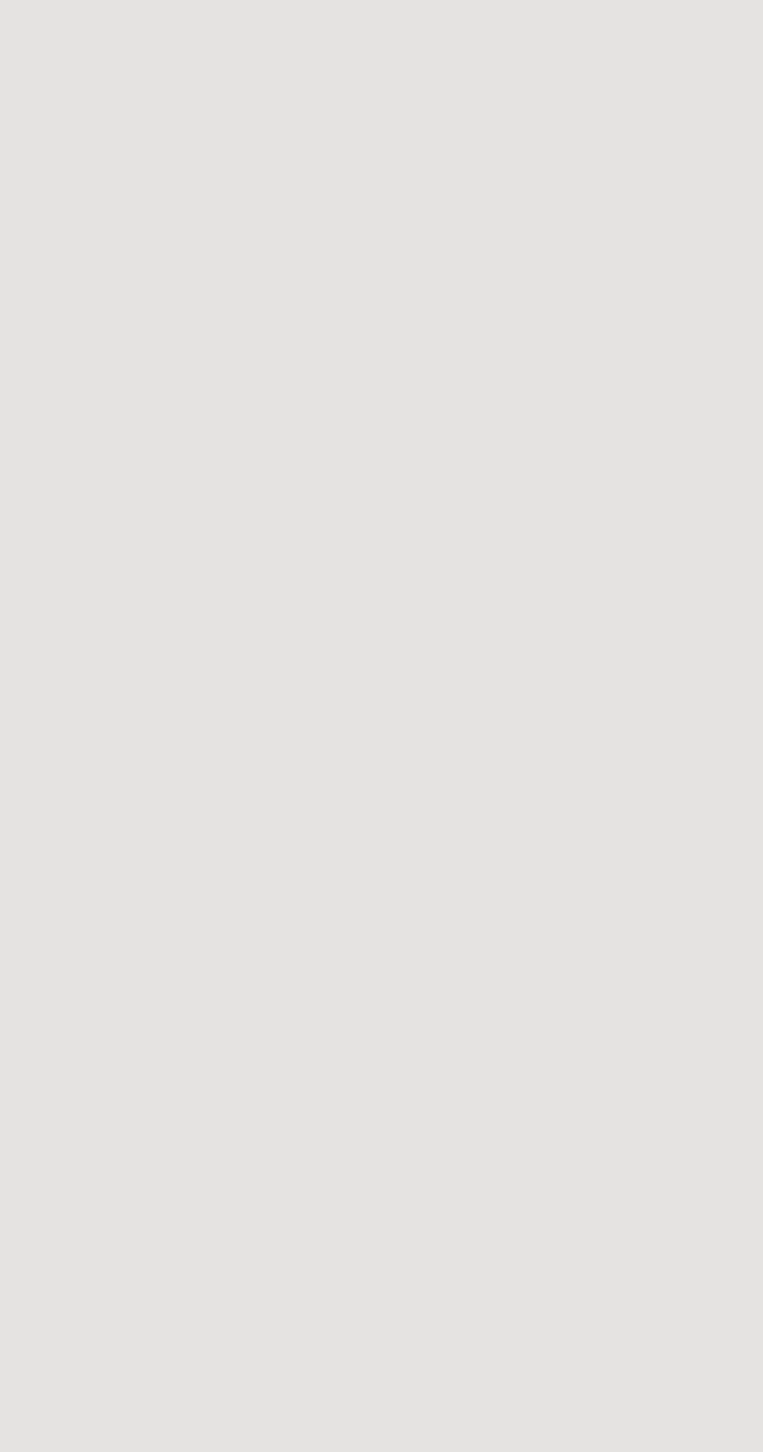
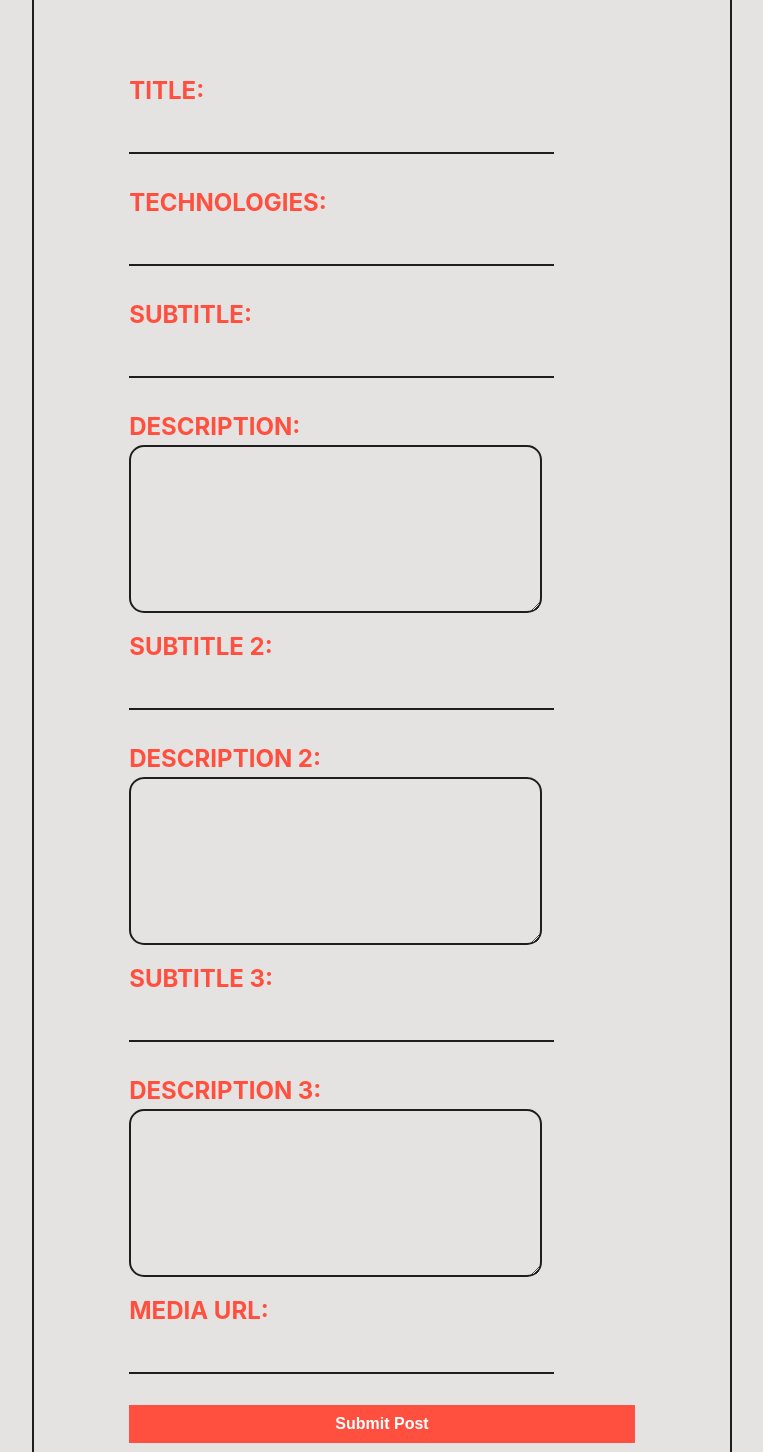
Before and after one commit to BreaGG/TheSphere, a React (Vite) app in the folder Frontend/: page /create-post in a window 1280 px wide. Before the commit this address had no page. Shown: the part 238-1690 px from the top of the page, without its empty margins (258-1021 px from the left). Before the commit the page ends 800 px from the top, so only its background shows below. Built offline with nearby package versions, Linux system fonts and the light colour scheme.

Commit message:
formulario post projects

```diff
--- a/Frontend/src/App.jsx
+++ b/Frontend/src/App.jsx
@@ -8,6 +8,7 @@ import PostDetails from './components/postDetails/PostDetails';
 import UserDetails from './components/userProfile/UserDetails';
 import Contact from './pages/contact/contact';
 import EditProfile from './components/editProfile/EditProfile';
+import PostForm from './pages/PostForm/PostForm';
 import './App.css';
 import { UserProvider } from './contexts/UserContext';
 
@@ -24,6 +25,7 @@ function App() {
                     <Route exact path="/users/:id" element={<UserDetails />} />
                     <Route exact path="/contact" element={<Contact />} />
                     <Route path="/edit-profile/:id" element={<EditProfile />} />
+                    <Route path="/create-post" element={<PostForm />} />
                 </Routes>
             </BrowserRouter>
         </UserProvider>
--- a/Frontend/src/components/navbar/navbar.jsx
+++ b/Frontend/src/components/navbar/navbar.jsx
@@ -42,7 +42,7 @@ function Navbar({ setSearchTerm }) {
                     />
                 </form>
             </div>
-            <NavLink className="shareButton" to="/">
+            <NavLink className="shareButton" to="/create-post">
                 SHARE YOUR WORK!
             </NavLink>
             {user ? (
--- a/Frontend/src/components/userProfile/UserDetails.css
+++ b/Frontend/src/components/userProfile/UserDetails.css
@@ -25,7 +25,7 @@
     width: 100%;
     height: auto;
     display: block;
-    filter: saturate(0%);
+    /* filter: saturate(0%); */
     height: 270px;
     z-index: 1;
     border-right: 2px solid var(--negro);
--- /dev/null
+++ b/Frontend/src/pages/PostForm/PostForm.jsx
@@ -0,0 +1,106 @@
+import React, { useState, useContext } from 'react';
+import { useNavigate } from 'react-router-dom';
+import './PostForm.css';
+import { UserContext } from '../../contexts/UserContext';
+import Navbar from '../../components/navbar/navbar';
+import Footer from '../../components/footer/footer';
+
+function PostForm() {
+    const navigate = useNavigate();
+    const { user } = useContext(UserContext);
+    const [postData, setPostData] = useState({
+        title: '',
+        technologies: '',
+        subTitle: '',
+        description: '',
+        subTitle2: '',
+        description2: '',
+        subTitle3: '',
+        description3: '',
+        media: '',
+        user: user // Asignamos el usuario loggeado al post
+    });
+    const [error, setError] = useState('');
+
+    const handleChange = (e) => {
+        const { name, value } = e.target;
+        setPostData(prevPostData => ({
+            ...prevPostData,
+            [name]: value
+        }));
+    };
+
+    const handleSubmit = async (e) => {
+        e.preventDefault();
+        try {
+            const response = await fetch('http://localhost:8080/api/posts', {
+                method: 'POST',
+                headers: {
+                    'Content-Type': 'application/json',
+                },
+                body: JSON.stringify(postData),
+            });
+
+            if (response.ok) {
+                const newPost = await response.json();
+                navigate(`/posts/${newPost.id}`);
+            } else {
+                setError('Failed to submit post');
+            }
+        } catch (error) {
+            setError('An error occurred while submitting the post');
+        }
+    };
+
+    return (
+        <section>
+            <Navbar/>
+            <div className='edit-profile'>
+                <form onSubmit={handleSubmit}>
+                    <h1>SHARE YOUR <span>WORK</span></h1>
+                    <label>
+                        Title:
+                        <input type="text" name="title" value={postData.title} onChange={handleChange} required />
+                    </label>
+                    <label>
+                        Technologies:
+                        <input type="text" name="technologies" value={postData.technologies} onChange={handleChange} required />
+                    </label>
+                    <label>
+                        Subtitle:
+                        <input type="text" name="subTitle" value={postData.subTitle} onChange={handleChange} required />
+                    </label>
+                    <label>
+                        Description:
+                        <textarea name="description" value={postData.description} onChange={handleChange} required />
+                    </label>
+                    <label>
+                        Subtitle 2:
+                        <input type="text" name="subTitle2" value={postData.subTitle2} onChange={handleChange} />
+                    </label>
+                    <label>
+                        Description 2:
+                        <textarea name="description2" value={postData.description2} onChange={handleChange} />
+                    </label>
+                    <label>
+                        Subtitle 3:
+                        <input type="text" name="subTitle3" value={postData.subTitle3} onChange={handleChange} />
+                    </label>
+                    <label>
+                        Description 3:
+                        <textarea name="description3" value={postData.description3} onChange={handleChange} />
+                    </label>
+                    <label>
+                        Media URL:
+                        <input type="text" name="media" value={postData.media} onChange={handleChange} required />
+                    </label>
+                    {error && <p className="error">{error}</p>}
+                    <button type="submit">Submit Post</button>
+                </form>
+            </div>
+            <Footer/>
+        </section>
+    );
+}
+
+export default PostForm;
```
Also changed, not shown: Frontend/src/pages/PostForm/PostForm.css (added), 1 other file (tests, documents, lock files or other folders).
